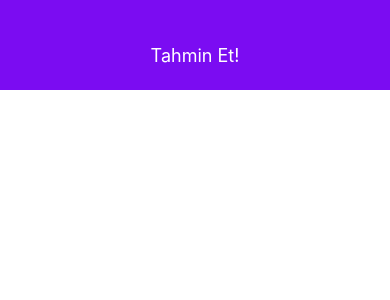
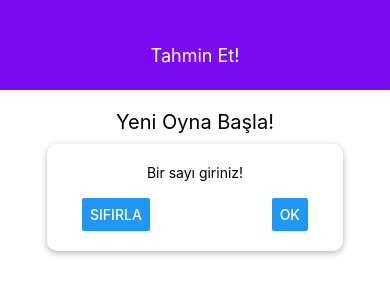
Before and after one commit to java2e/rn-chapter-2, a React Native app: screen / in a window 390 px wide. Shown: the top 300 px of the page. Built offline with nearby package versions, Linux system fonts and the light colour scheme.

Commit message:
add start screen component and style

```diff
--- a/App.js
+++ b/App.js
@@ -1,11 +1,13 @@
 import { StatusBar } from 'expo-status-bar';
 import { StyleSheet, Text, View } from 'react-native';
 import Header from './components/Header';
+import StartScreen from './screen/StartScreen';
 
 export default function App() {
   return (
     <View style={styles.container}>
       <Header title="Tahmin Et!"></Header>
+      <StartScreen></StartScreen>
     </View>
   );
 }
--- /dev/null
+++ b/screen/StartScreen.js
@@ -0,0 +1,49 @@
+import React from "react";
+import { View, StyleSheet, Text, TextInput, Button } from "react-native";
+
+const StartScreen = props => {
+    return (
+        <View style={styles.screen}>
+            <Text style={styles.title}>Yeni Oyna Başla!</Text>
+            <View style={styles.inputContainer}>
+                <Text>Bir sayı giriniz!</Text>
+                <TextInput />
+                <View style={styles.buttonContainer}>
+                    <Button title="Sıfırla" onPress={() => {}}/>
+                    <Button title="OK" onPress={() => {}} />
+                </View>
+            </View>
+        </View>
+    )
+}
+const styles = StyleSheet.create({
+    screen: {
+        flex: 1,
+        padding: 10,
+        alignItems: 'center'
+    },
+    title: {
+        fontSize:20,
+        marginVertical:10
+    },
+    buttonContainer : {
+        flexDirection:'row',
+        width:'100%',
+        justifyContent: 'space-between',
+        paddingHorizontal:15
+    },
+    inputContainer: {
+        width: 300,
+        maxWidth: '80%',
+        alignItems: 'center',
+        shadowColor: 'black',
+        shadowOffset: { width :0, height: 2},
+        shadowRadius: 6,
+        shadowOpacity: 0.30,
+        backgroundColor: 'white',
+        padding:20,
+        borderRadius: 10
+    }
+})
+
+export default StartScreen;
```
